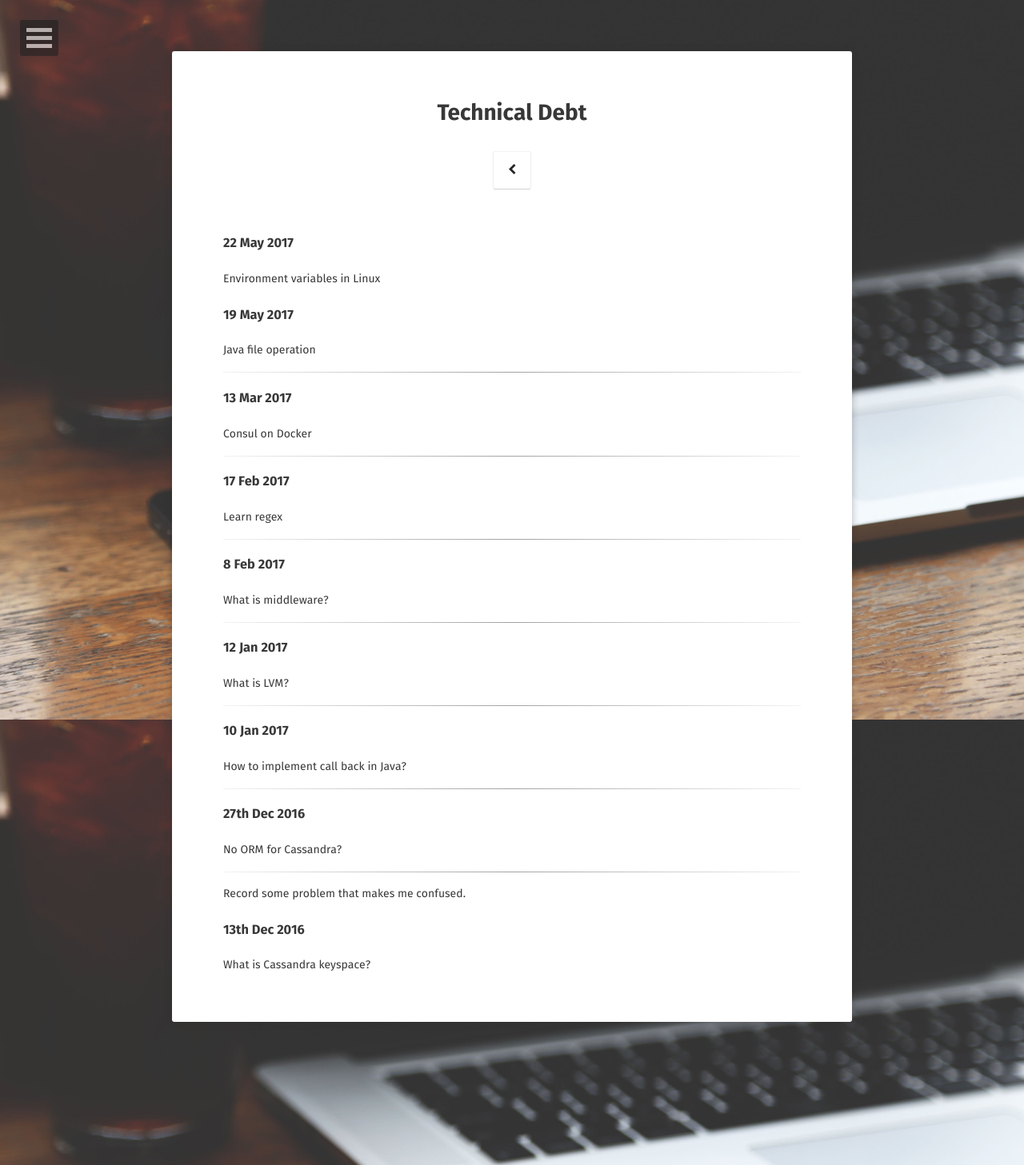
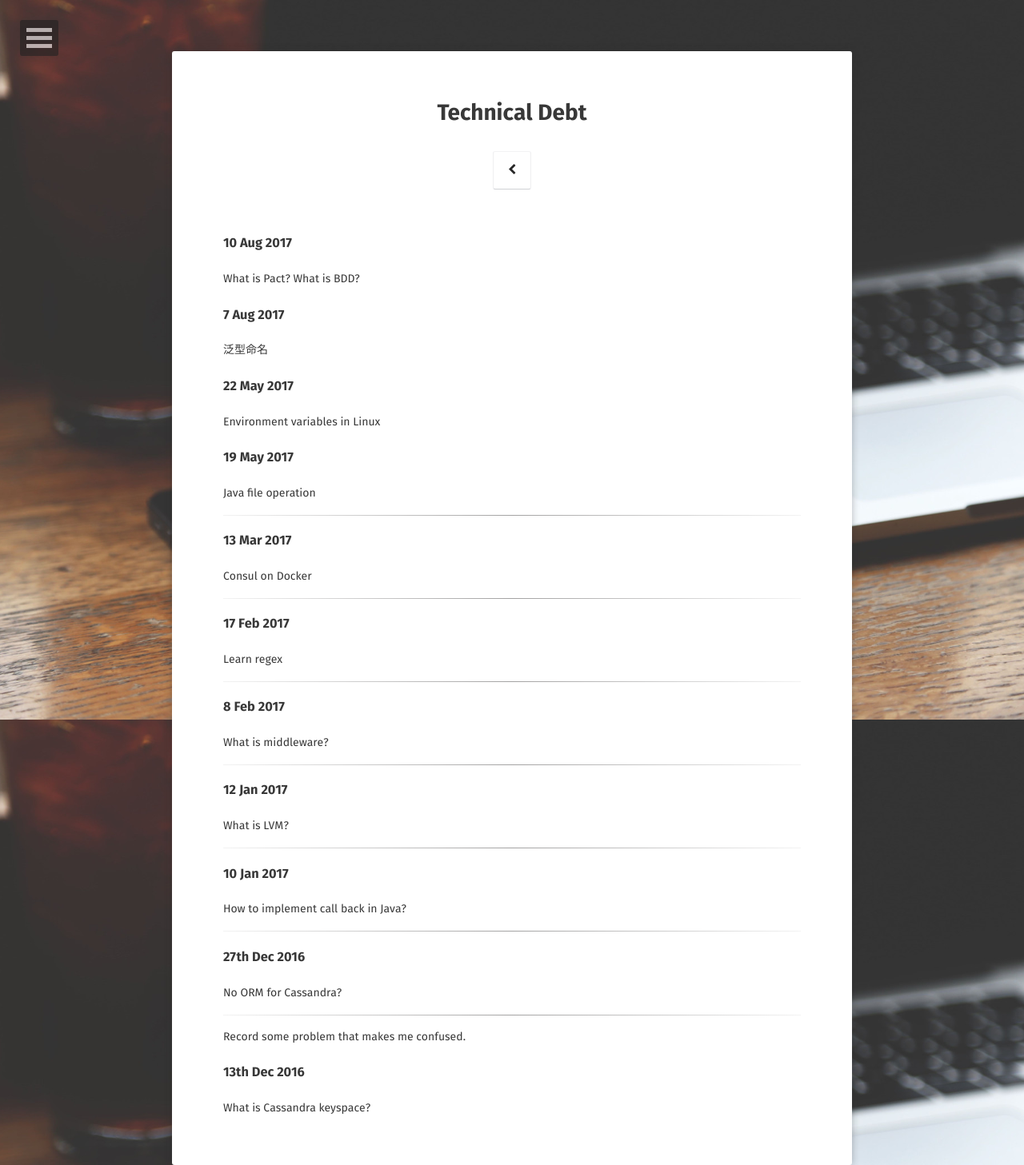
Before and after one commit to RobinGG/RobinGG.github.io, a Jekyll site: the page built from technicalDebt/index.md, in a window 1280 px wide. Shown: the whole page at 80% size. Built offline with Jekyll 4.4.1, drawn with Linux system fonts in a browser that asks for light colours; some web fonts are replaced; comment, search, counter and statistics services are not loaded.

Commit message:
[debt] update tech debt in Aug

```diff
--- a/technicalDebt/index.md
+++ b/technicalDebt/index.md
@@ -2,6 +2,15 @@
 layout: page
 title: Technical Debt
 ---
+
+### 10 Aug 2017
+
+What is Pact?
+What is BDD?
+
+### 7 Aug 2017
+
+泛型命名
 
 ### 22 May 2017
 
```
